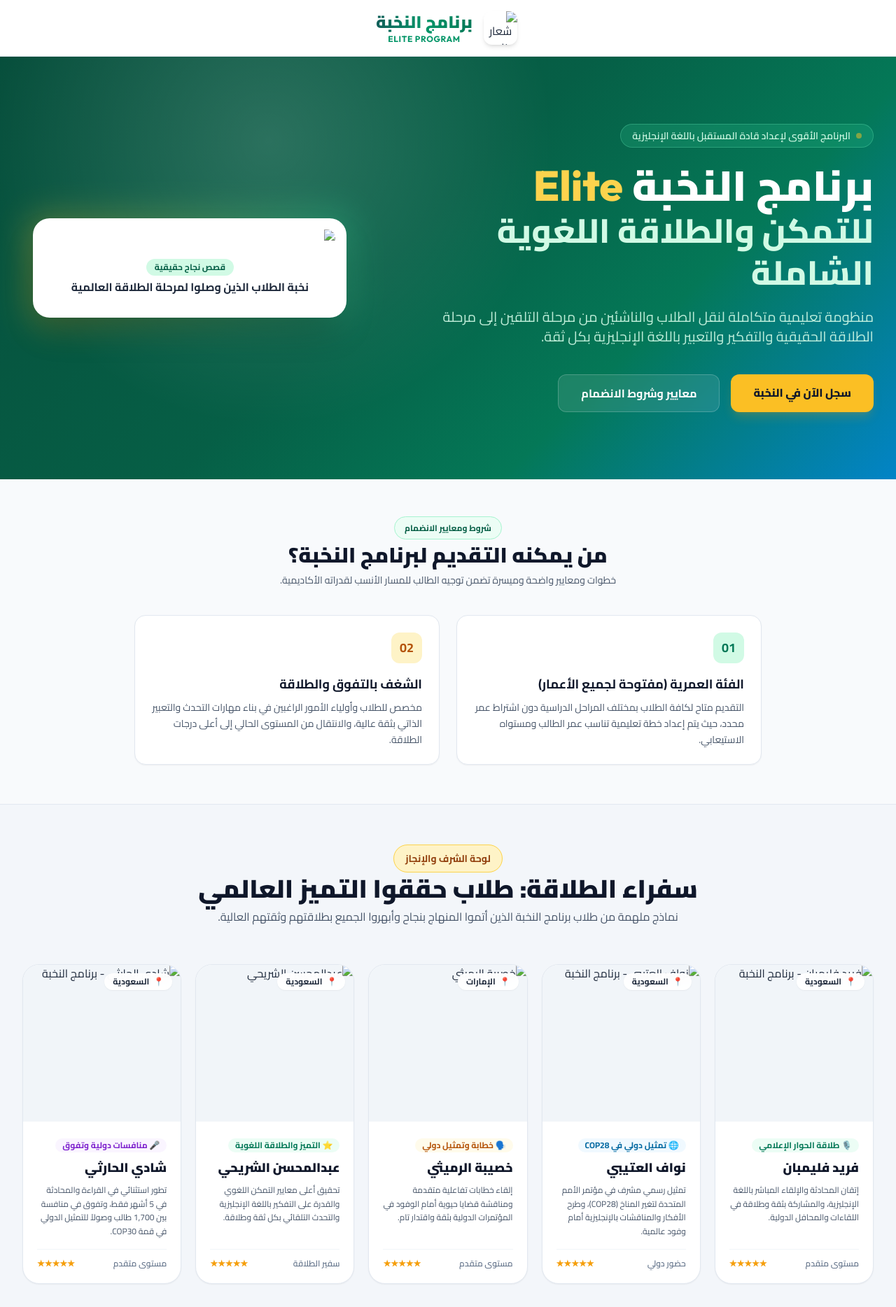
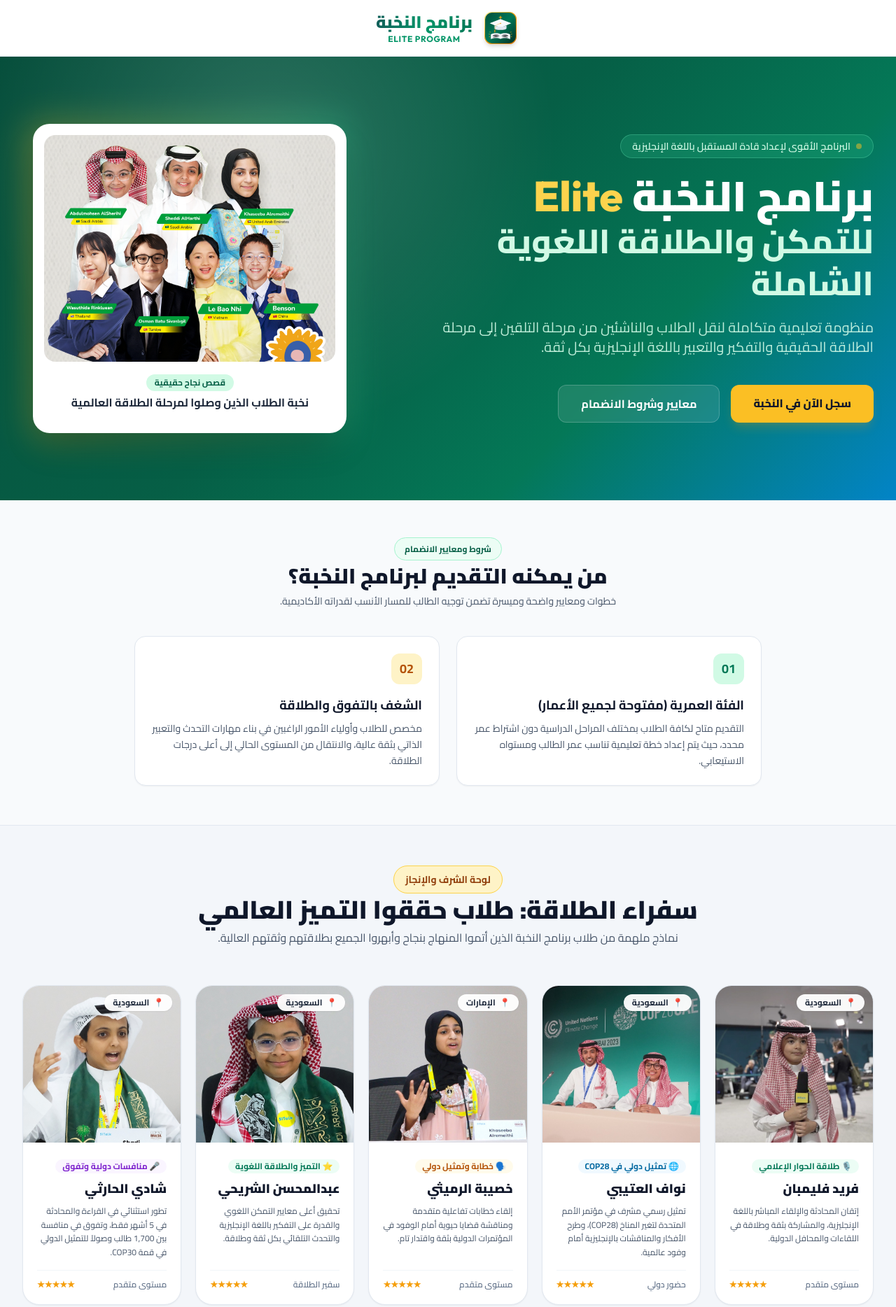
Before and after one commit to Amr-51Talk/elite-program, a website: page index.html in a window 1280 px wide. Shown: the top 1868 px of the page at 70% size. Drawn offline with nearby package versions, Linux system fonts and the light colour scheme.

Commit message:
Add files via upload

```diff
--- a/index.html
+++ b/index.html
@@ -10,13 +10,13 @@
   <meta property="og:site_name" content="ELITE PROGRAM">
   <meta property="og:description" content="منظومة متكاملة لنقل الطلاب والناشئين إلى مرحلة التحدث والطلاقة الإنجليزية التامة.">
   <meta property="og:type" content="website">
-  <meta property="og:image" content="assets/hero_students.png">
+  <meta property="og:image" content="hero_students.png">
   <meta name="twitter:card" content="summary_large_image">
   <meta name="twitter:title" content="برنامج النخبة | ELITE PROGRAM">
   <!-- Favicon / Educational Logo -->
   <link rel="icon" type="image/svg+xml" href="favicon.svg">
   <link rel="alternate icon" type="image/x-icon" href="favicon.ico">
-  <link rel="apple-touch-icon" href="assets/logo.svg">
+  <link rel="apple-touch-icon" href="logo.svg">
   <!-- Google Fonts -->
   <link rel="preconnect" href="https://fonts.googleapis.com">
   <link rel="preconnect" href="https://fonts.gstatic.com" crossorigin>
@@ -76,7 +76,7 @@
     <div class="max-w-7xl mx-auto px-4 sm:px-6 lg:px-8 h-20 flex items-center justify-center">
       <div class="flex items-center justify-center gap-3 text-center">
         <div class="w-13 h-13 p-1 rounded-2xl flex items-center justify-center shrink-0">
-          <img src="assets/logo.svg" alt="شعار برنامج النخبة" class="w-12 h-12 rounded-xl shadow-md">
+          <img src="logo.svg" alt="شعار برنامج النخبة" class="w-12 h-12 rounded-xl shadow-md">
         </div>
         <div>
           <span class="text-2xl font-black bg-gradient-to-l from-brand-700 via-emerald-600 to-teal-800 bg-clip-text text-transparent">برنامج النخبة</span>
@@ -120,7 +120,7 @@
           <div class="relative w-full max-w-md">
             <div class="absolute -inset-2 bg-gradient-to-r from-amber-400 to-emerald-400 rounded-3xl blur-xl opacity-30 transform -rotate-1"></div>
             <div class="relative bg-white p-3 rounded-3xl shadow-2xl overflow-hidden border-4 border-white/60">
-              <img src="assets/hero_students.png" alt="طلاب برنامج النخبة" class="w-full h-auto rounded-2xl object-cover hover:scale-105 transition duration-500">
+              <img src="hero_students.png" alt="طلاب برنامج النخبة" class="w-full h-auto rounded-2xl object-cover hover:scale-105 transition duration-500">
               <div class="p-4 text-center">
                 <span class="inline-block px-3 py-1 rounded-full bg-emerald-100 text-emerald-800 text-xs font-bold mb-1">قصص نجاح حقيقية</span>
                 <h2 class="text-slate-800 font-bold text-base">نخبة الطلاب الذين وصلوا لمرحلة الطلاقة العالمية</h2>
@@ -181,7 +181,7 @@
         <!-- Student 1 -->
         <div class="bg-white rounded-3xl overflow-hidden border border-slate-200 shadow-sm hover:shadow-xl transition-all duration-300 flex flex-col group">
           <div class="relative h-56 w-full overflow-hidden bg-slate-100">
-            <img src="assets/student_1.jpg" alt="فريد فليمبان - برنامج النخبة" class="w-full h-full object-cover group-hover:scale-105 transition-transform duration-500">
+            <img src="student_1.jpg" alt="فريد فليمبان - برنامج النخبة" class="w-full h-full object-cover group-hover:scale-105 transition-transform duration-500">
             <div class="absolute top-3 right-3 bg-white/95 backdrop-blur px-3 py-1 rounded-full text-xs font-bold text-slate-800 shadow-sm flex items-center gap-1.5">
               <span>📍</span>
               <span>السعودية</span>
@@ -207,7 +207,7 @@
         <!-- Student 2 -->
         <div class="bg-white rounded-3xl overflow-hidden border border-slate-200 shadow-sm hover:shadow-xl transition-all duration-300 flex flex-col group">
           <div class="relative h-56 w-full overflow-hidden bg-slate-100">
-            <img src="assets/student_2.jpg" alt="نواف العتيبي - برنامج النخبة" class="w-full h-full object-cover group-hover:scale-105 transition-transform duration-500">
+            <img src="student_2.jpg" alt="نواف العتيبي - برنامج النخبة" class="w-full h-full object-cover group-hover:scale-105 transition-transform duration-500">
             <div class="absolute top-3 right-3 bg-white/95 backdrop-blur px-3 py-1 rounded-full text-xs font-bold text-slate-800 shadow-sm flex items-center gap-1.5">
               <span>📍</span>
               <span>السعودية</span>
@@ -233,7 +233,7 @@
         <!-- Student 3 -->
         <div class="bg-white rounded-3xl overflow-hidden border border-slate-200 shadow-sm hover:shadow-xl transition-all duration-300 flex flex-col group">
           <div class="relative h-56 w-full overflow-hidden bg-slate-100">
-            <img src="assets/student_3.jpg" alt="خصيبة الرميثي" class="w-full h-full object-cover group-hover:scale-105 transition-transform duration-500">
+            <img src="student_3.jpg" alt="خصيبة الرميثي" class="w-full h-full object-cover group-hover:scale-105 transition-transform duration-500">
             <div class="absolute top-3 right-3 bg-white/95 backdrop-blur px-3 py-1 rounded-full text-xs font-bold text-slate-800 shadow-sm flex items-center gap-1.5">
               <span>📍</span>
               <span>الإمارات</span>
@@ -259,7 +259,7 @@
         <!-- Student 4 -->
         <div class="bg-white rounded-3xl overflow-hidden border border-slate-200 shadow-sm hover:shadow-xl transition-all duration-300 flex flex-col group">
           <div class="relative h-56 w-full overflow-hidden bg-slate-100">
-            <img src="assets/student_4.jpg" alt="عبدالمحسن الشريحي" class="w-full h-full object-cover group-hover:scale-105 transition-transform duration-500">
+            <img src="student_4.jpg" alt="عبدالمحسن الشريحي" class="w-full h-full object-cover group-hover:scale-105 transition-transform duration-500">
             <div class="absolute top-3 right-3 bg-white/95 backdrop-blur px-3 py-1 rounded-full text-xs font-bold text-slate-800 shadow-sm flex items-center gap-1.5">
               <span>📍</span>
               <span>السعودية</span>
@@ -285,7 +285,7 @@
         <!-- Student 5 -->
         <div class="bg-white rounded-3xl overflow-hidden border border-slate-200 shadow-sm hover:shadow-xl transition-all duration-300 flex flex-col group">
           <div class="relative h-56 w-full overflow-hidden bg-slate-100">
-            <img src="assets/student_5.jpg" alt="شادي الحارثي - برنامج النخبة" class="w-full h-full object-cover group-hover:scale-105 transition-transform duration-500">
+            <img src="student_5.jpg" alt="شادي الحارثي - برنامج النخبة" class="w-full h-full object-cover group-hover:scale-105 transition-transform duration-500">
             <div class="absolute top-3 right-3 bg-white/95 backdrop-blur px-3 py-1 rounded-full text-xs font-bold text-slate-800 shadow-sm flex items-center gap-1.5">
               <span>📍</span>
               <span>السعودية</span>
@@ -471,7 +471,7 @@
         <!-- Student 1: Baraa -->
         <div class="bg-gradient-to-b from-slate-50 to-white rounded-3xl overflow-hidden border border-slate-200 shadow-sm hover:shadow-xl transition-all duration-300 flex flex-col group">
           <div class="relative h-80 w-full overflow-hidden bg-slate-100">
-            <img src="assets/cambridge_2.jpg" alt="شهادة كامبريدج - براء كبوحة" class="w-full h-full object-cover group-hover:scale-105 transition-transform duration-500">
+            <img src="cambridge_2.jpg" alt="شهادة كامبريدج - براء كبوحة" class="w-full h-full object-cover group-hover:scale-105 transition-transform duration-500">
             <div class="absolute top-3 right-3 bg-white/95 backdrop-blur px-3 py-1 rounded-full text-xs font-bold text-slate-800 shadow-sm flex items-center gap-1.5">
               <span>🏆</span>
               <span>Cambridge YLE</span>
@@ -497,7 +497,7 @@
         <!-- Student 2: Shumukh -->
         <div class="bg-gradient-to-b from-slate-50 to-white rounded-3xl overflow-hidden border border-slate-200 shadow-sm hover:shadow-xl transition-all duration-300 flex flex-col group">
           <div class="relative h-80 w-full overflow-hidden bg-slate-100">
-            <img src="assets/cambridge_3.jpg" alt="شهادة كامبريدج - شموخ العمري" class="w-full h-full object-cover group-hover:scale-105 transition-transform duration-500">
+            <img src="cambridge_3.jpg" alt="شهادة كامبريدج - شموخ العمري" class="w-full h-full object-cover group-hover:scale-105 transition-transform duration-500">
             <div class="absolute top-3 right-3 bg-white/95 backdrop-blur px-3 py-1 rounded-full text-xs font-bold text-slate-800 shadow-sm flex items-center gap-1.5">
               <span>🏆</span>
               <span>Cambridge YLE</span>
@@ -523,7 +523,7 @@
         <!-- Student 3: Graduate -->
         <div class="bg-gradient-to-b from-slate-50 to-white rounded-3xl overflow-hidden border border-slate-200 shadow-sm hover:shadow-xl transition-all duration-300 flex flex-col group">
           <div class="relative h-80 w-full overflow-hidden bg-slate-100">
-            <img src="assets/cambridge_1.jpg" alt="شهادة كامبريدج - تولين دمنهوري" class="w-full h-full object-cover group-hover:scale-105 transition-transform duration-500">
+            <img src="cambridge_1.jpg" alt="شهادة كامبريدج - تولين دمنهوري" class="w-full h-full object-cover group-hover:scale-105 transition-transform duration-500">
             <div class="absolute top-3 right-3 bg-white/95 backdrop-blur px-3 py-1 rounded-full text-xs font-bold text-slate-800 shadow-sm flex items-center gap-1.5">
               <span>🏆</span>
               <span>Cambridge Certified</span>
```
Also changed, not shown: server.js (+14 -4 lines), vercel.json (added).
